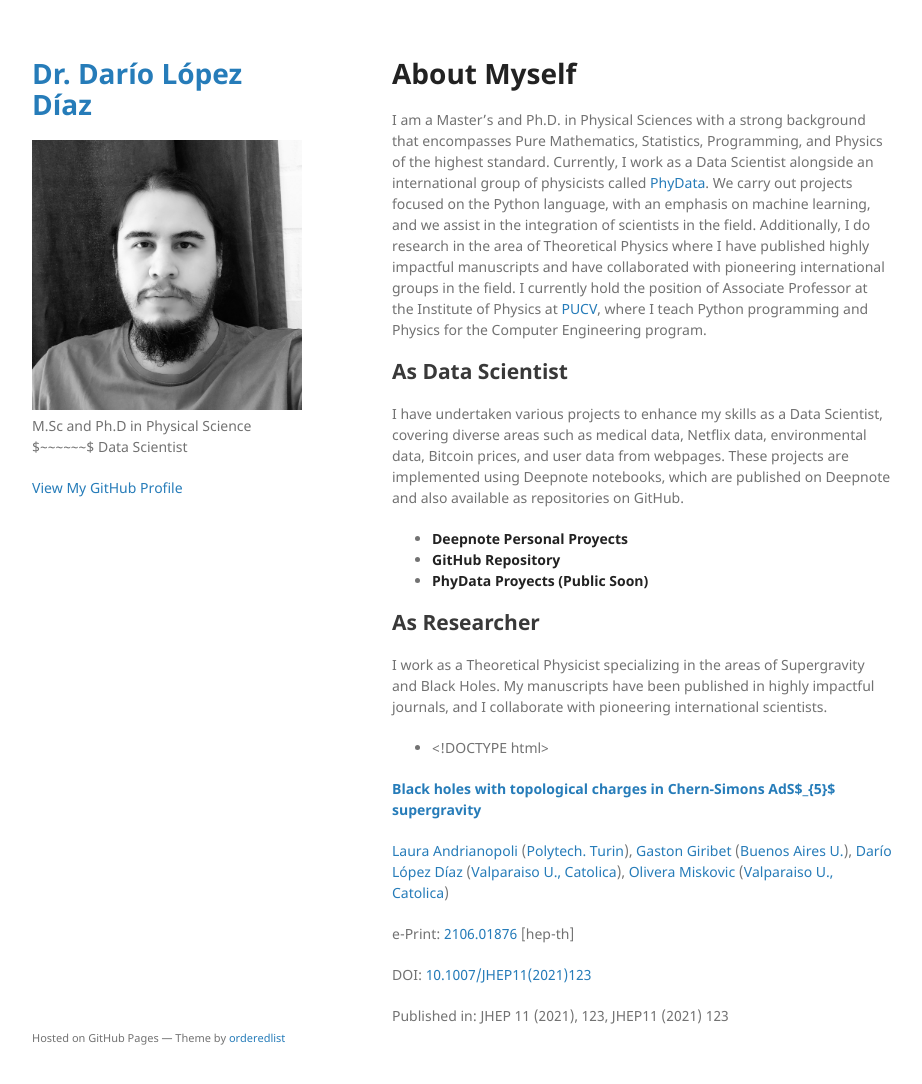
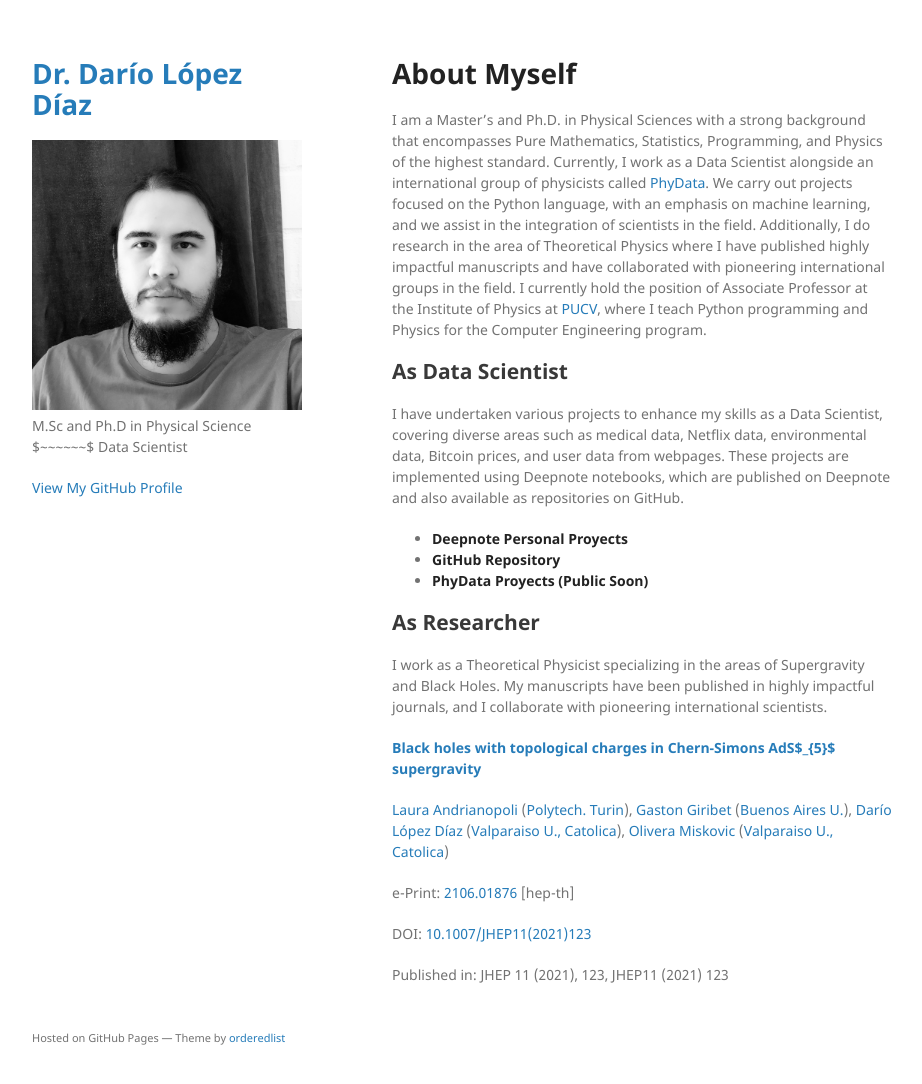
Before and after one commit to dariolopezd/dariolopezd.github.io, a Jekyll site: the page built from index.md, in a window 1280 px wide and 1117 px high. Shown: the top 1084 px of the window, without its empty margins (178-1100 px from the left). Built offline with Jekyll 4.4.1, drawn with Linux system fonts in a browser that asks for light colours; our own code applies the rules of GitHub Pages for plain Markdown files.

Commit message:
Update index.md

```diff
--- a/index.md
+++ b/index.md
@@ -135,7 +135,6 @@ I have undertaken various projects to enhance my skills as a Data Scientist, cov
 ## As Researcher
 I work as a Theoretical Physicist specializing in the areas of Supergravity and Black Holes. My manuscripts have been published in highly impactful journals, and I collaborate with pioneering international scientists.
 
-*   <!DOCTYPE html>
 <html>
 <body>
   <p><b>
```
